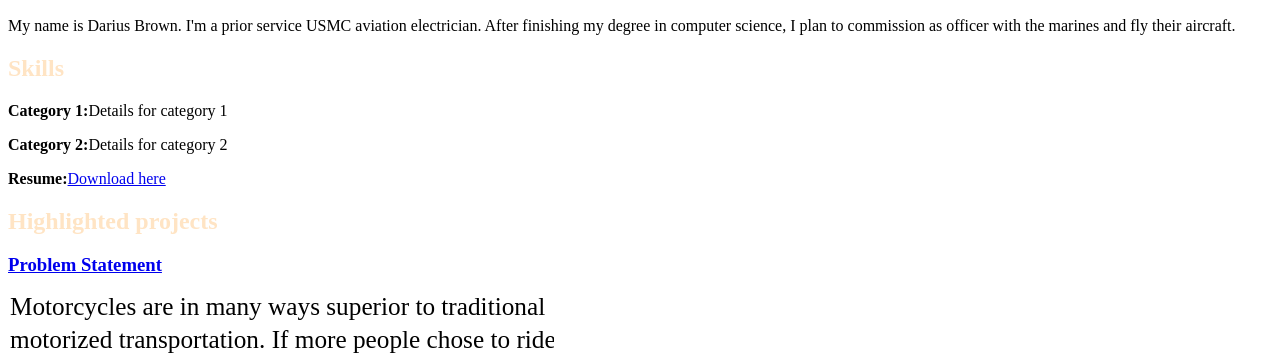
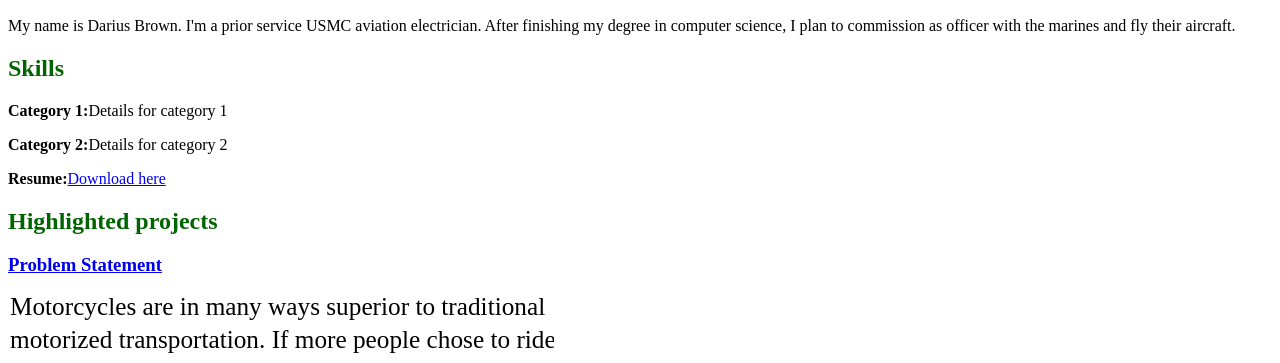
Before and after one commit to CosmicSolstice/CosmicSolstice.github.io, a plain HTML site: page index.html in a window 1280 px wide. Shown: the part 430-793 px from the top of the page. Drawn offline with Linux system fonts and the light colour scheme.

Commit message:
Update002

```diff
--- a/index.html
+++ b/index.html
@@ -18,14 +18,14 @@
     </div>
 
 
-    <h2 style="color: bisque;"> Skills</h2>
+    <h2 style="color: darkgreen"> Skills</h2>
     <div class = "skills">
         <p><b>Category 1:</b>Details for category 1</p>
         <p><b>Category 2:</b>Details for category 2</p>
         <p><b>Resume:</b><a href="Resume 1.docx.pdf">Download here</a></p>
         </div>
 
-    <h2 style="color: bisque;">Highlighted projects</h2>
+    <h2 style="color: darkgreen;">Highlighted projects</h2>
     <div class="projects"></div>
     <!-- Problem Statement Assignment -->
     <section class="project">
@@ -65,7 +65,7 @@
     </p>
     </section>
 
-    <h2 style="color: mediumturquoise;">Contact me</h2>
+    <h2 style="color:darkgreen;">Contact me</h2>
     <div class="contact"></div>
     <p>
     Email me at: dariusbrown222@gmail.com
```
